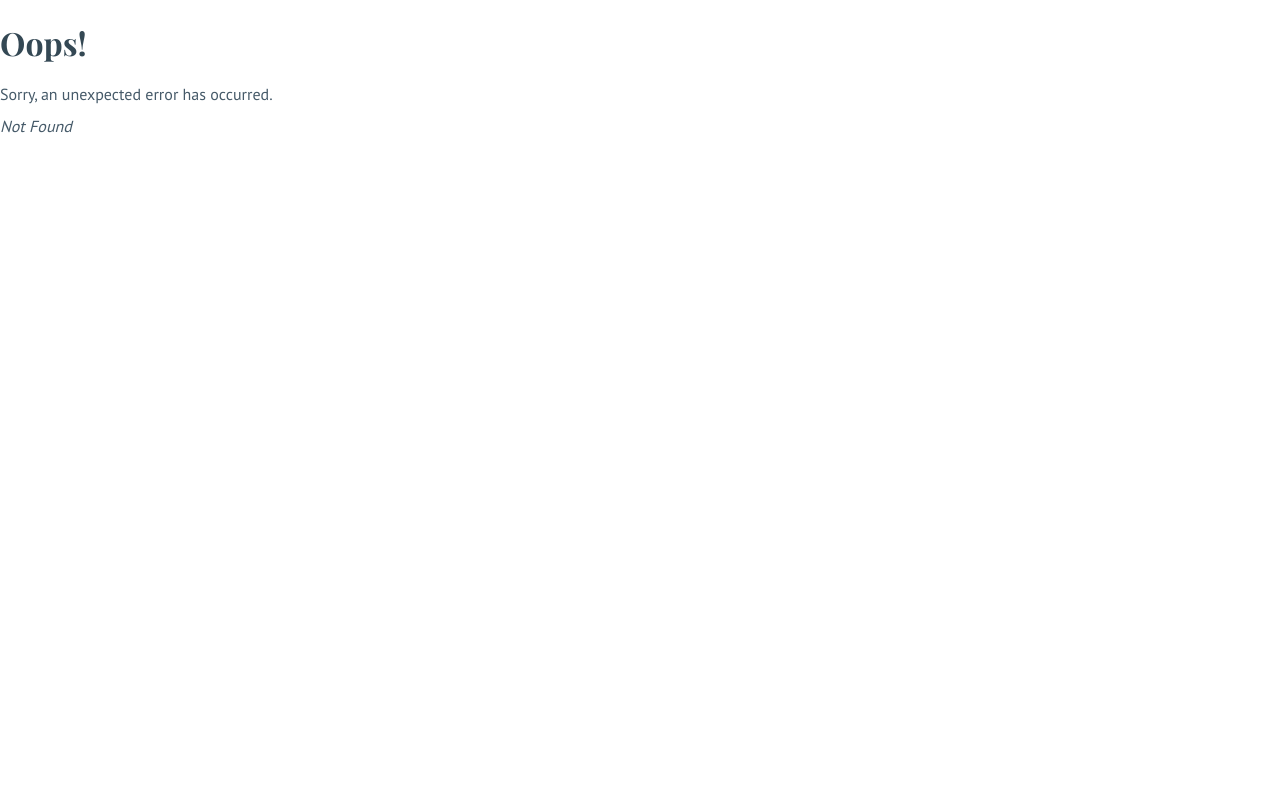
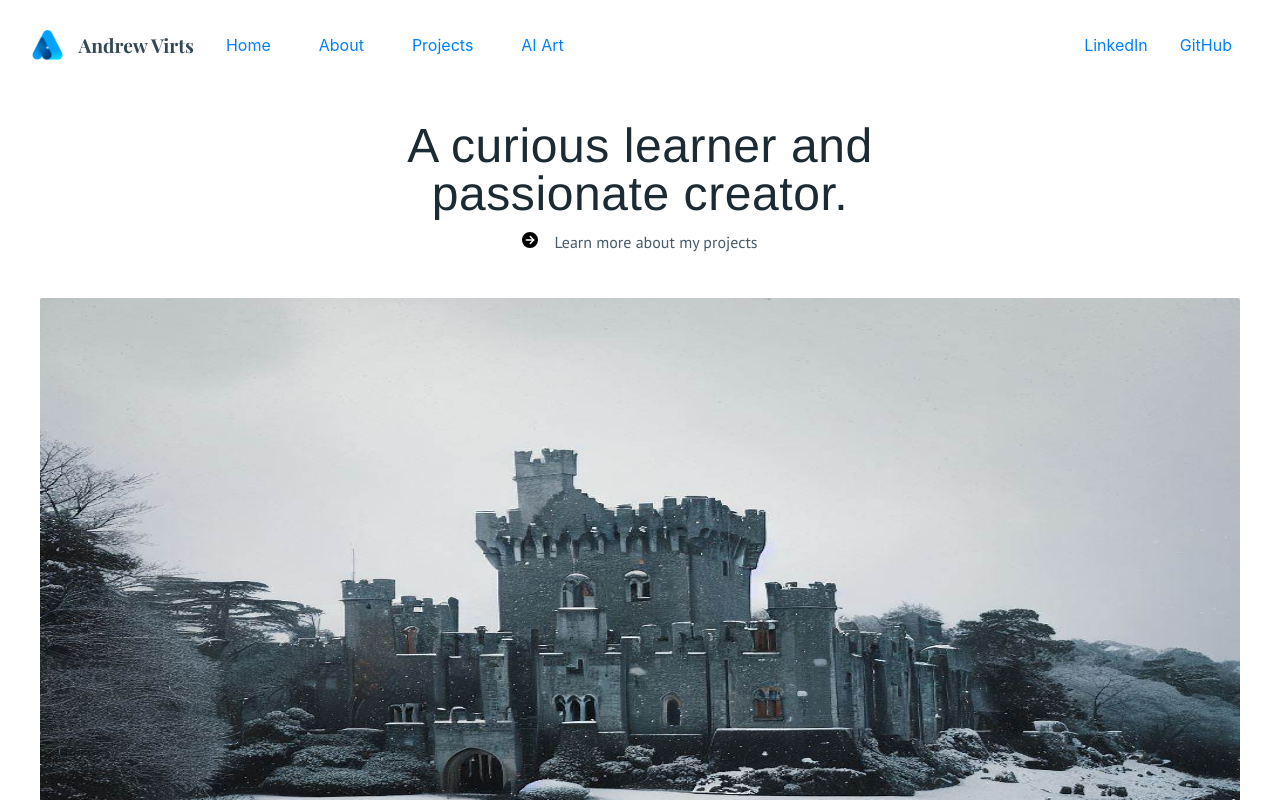
Before and after one commit to asvirts/portfolioWebsite, a React (Create React App) app in the folder virts-dev/: page /ai-art in a window 1280 px wide. Before the commit this address had no page. Shown: the top 800 px of the page. Built offline with nearby package versions, Linux system fonts and the light colour scheme; a web font is replaced by a local one.

Commit message:
added ai art page

```diff
--- a/virts-dev/src/components/Nav.jsx
+++ b/virts-dev/src/components/Nav.jsx
@@ -16,6 +16,9 @@ export default function Nav() {
           <li>
             <Link to="projects">Projects</Link>
           </li>
+          <li>
+            <Link to="ai-art">AI Art</Link>
+          </li>
         </div>
         <div>
           <li>
--- a/virts-dev/src/index.jsx
+++ b/virts-dev/src/index.jsx
@@ -7,6 +7,7 @@ import ErrorPage from "./error";
 import Home from "./routes/home";
 import About from "./routes/about";
 import Projects from "./routes/projects";
+import Art from "./routes/ai-art";
 
 const router = createBrowserRouter([
   {
@@ -30,6 +31,10 @@ const router = createBrowserRouter([
       {
         path: "/projects",
         element: <Projects />
+      },
+      {
+        path: "/ai-art",
+        element: <Art />
       }
     ]
   }
--- /dev/null
+++ b/virts-dev/src/routes/ai-art.jsx
@@ -0,0 +1,29 @@
+import { Link } from "react-router-dom";
+
+import IrishCastle1 from "../assets/ai-art/de3e-4d3b.jpg";
+
+export default function Art() {
+  return (
+    <div className="container my">
+      <h2 className="tight flex text-center my-0 mx-0">
+        A curious learner and passionate creator.
+      </h2>
+      <div className="flex gap">
+        <Link to="/projects">
+          <svg
+            xmlns="http://www.w3.org/2000/svg"
+            viewBox="0 0 512 512"
+            height="16"
+            width="16"
+          >
+            <path d="M0 256a256 256 0 1 0 512 0A256 256 0 1 0 0 256zM281 385c-9.4 9.4-24.6 9.4-33.9 0s-9.4-24.6 0-33.9l71-71L136 280c-13.3 0-24-10.7-24-24s10.7-24 24-24l182.1 0-71-71c-9.4-9.4-9.4-24.6 0-33.9s24.6-9.4 33.9 0L393 239c9.4 9.4 9.4 24.6 0 33.9L281 385z" />
+          </svg>
+        </Link>
+        <Link to="/projects">
+          <p className="tight text-center">Learn more about my projects</p>
+        </Link>
+      </div>
+      <img src={IrishCastle1} alt="Irish Castle" className="home-intro my" />
+    </div>
+  );
+}
```
Also changed, not shown: virts-dev/src/assets/ai-art/de3e-4d3b.jpg (added).
